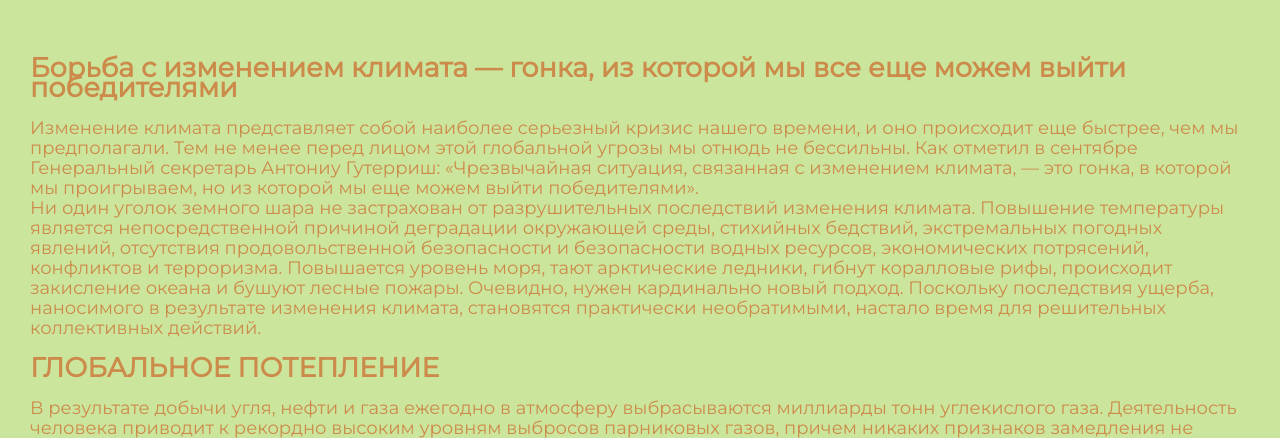
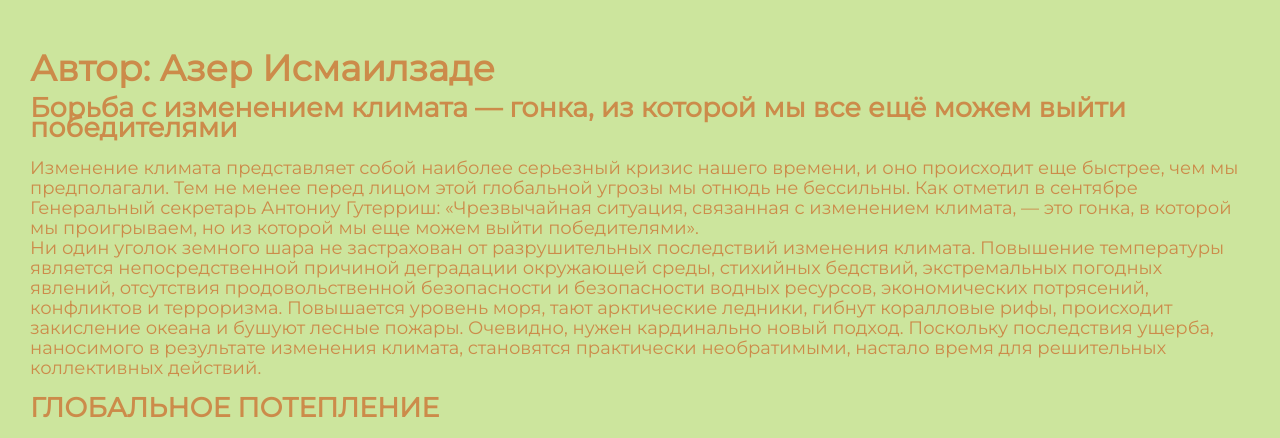
Before and after one commit to Azer05042012/End_project, a Flask app: page / in a window 1280 px wide. Shown: the part 472-910 px from the top of the page. Run offline with Flask 3, Linux system fonts and the light colour scheme.

Commit message:
Update index.html

```diff
--- a/End project/templates/index.html
+++ b/End project/templates/index.html
@@ -19,7 +19,9 @@
     </div>
   </header>
   <main>
-    <h2>Борьба с изменением климата — гонка, из которой мы все еще можем выйти победителями</h2>
+    <h1>Автор: Азер Исмаилзаде</h1>
+    <br>
+    <h2>Борьба с изменением климата — гонка, из которой мы все ещё можем выйти победителями</h2>
     <br>
     <p>Изменение климата представляет собой наиболее серьезный кризис нашего времени, и оно происходит еще быстрее, чем мы предполагали.
         Тем не менее перед лицом этой глобальной угрозы мы отнюдь не бессильны. Как отметил в сентябре Генеральный секретарь
```
